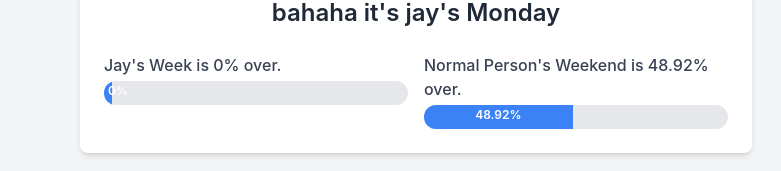
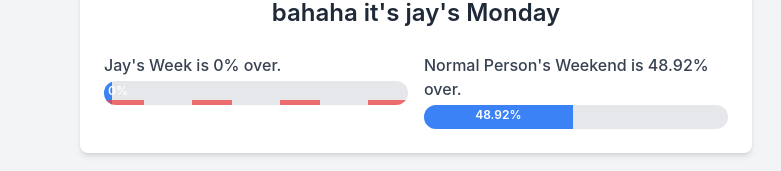
Before and after one commit to tomfarina/jaylightsavings, a React (Create React App) app: page / in a window 1280 px wide. Shown: the part 337-508 px from the top of the page, without its empty margins (224-1005 px from the left). Built offline with nearby package versions, Linux system fonts and the light colour scheme.

Commit message:
Added work-segment highlights

```diff
--- a/src/components/statusbar.tsx
+++ b/src/components/statusbar.tsx
@@ -8,15 +8,35 @@ type StatusBarProps = {
   name: string;
 };
 
+export type Segment = {
+  start: number;
+  end: number;
+};
+
+const weekendString = "Weekend";
+const weekString = "Week";
 const StatusBar: React.FC<StatusBarProps> = (props) => {
   const { startDay, startHour, endDay, endHour, name } = props;
   const [completion, setCompletion] = useState<string>("0");
-  const [week, setWeek] = useState<string>("Week");
+  const [week, setWeek] = useState<string>(weekString);
+
+  console.log("init'd");
+  const totalWorkweekHours =
+    24 - startHour + endHour + (endDay - startDay - 1) * 24;
+  const dailyHours = endHour - startHour;
+  const workDays = endDay - startDay + 1;
+
+  const segments = Array.from({ length: workDays }, (_, i) => ({
+    start: ((i * 24) / totalWorkweekHours) * 100,
+    end: ((i * 24 + dailyHours) / totalWorkweekHours) * 100,
+  }));
+
+  console.log(segments);
 
   const calculateCompletion = (): any => {
     const weekCompletion = calculateWeekCompletion(props);
     if (weekCompletion === "100") {
-      setWeek("Weekend");
+      setWeek(weekendString);
       const weekendCompletion = calculateWeekCompletion({
         startDay: endDay,
         startHour: endHour,
@@ -44,13 +64,25 @@ const StatusBar: React.FC<StatusBarProps> = (props) => {
   return (
     <div className="flex-1">
       <p className="text-gray-700 font-medium mb-1">{`${name}'s ${week} is ${completion}% over.`}</p>
-      <div className="w-full bg-gray-200 rounded-full h-6 overflow-hidden">
+      <div className="relative w-full bg-gray-200 rounded-full h-6 overflow-hidden">
         <div
           className="bg-blue-500 h-full text-xs font-semibold text-white text-center p-1 leading-none"
           style={{ width: `${completion}%` }}
         >
           {completion}%
         </div>
+
+        {week !== weekendString &&
+          segments?.map((segment, index) => (
+            <div
+              key={index}
+              className="absolute bottom-0 h-[20%] bg-red-500 opacity-75"
+              style={{
+                left: `${segment.start}%`,
+                width: `${segment.end - segment.start}%`,
+              }}
+            />
+          ))}
       </div>
     </div>
   );
```
